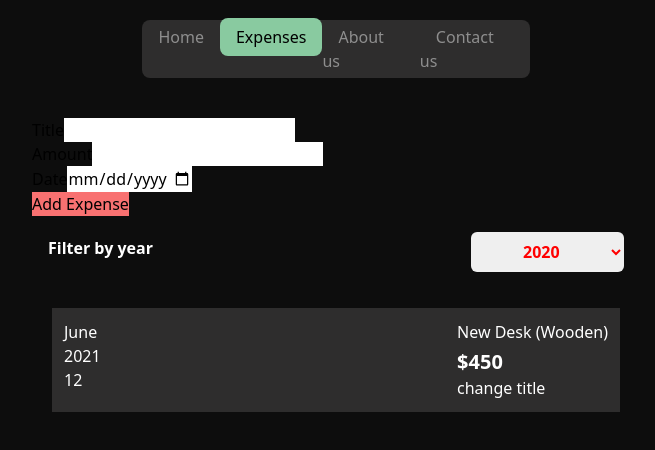
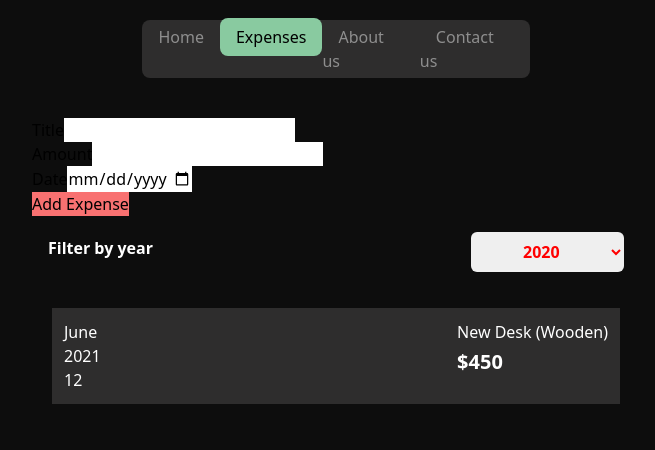
Before and after one commit to barakadanny/Expense-Tracker, a React (Create React App) app: page /expenses in a window 1280 px wide. Shown: the top 450 px of the page, without its empty margins (304-959 px from the left). Built offline with nearby package versions, Linux system fonts and the light colour scheme.

Commit message:
update expenseItem js

```diff
--- a/src/components/Expenses/ExpenseItem.js
+++ b/src/components/Expenses/ExpenseItem.js
@@ -8,13 +8,12 @@ function ExpenseItem(props) {
     // console.log("Clicked");
   };
   return (
-    <div className="bg-[#2e2d2d] text-white cursor-pointer p-3 ">
+    <div className="bg-[#2e2d2d] text-white cursor-pointer p-3 mb-4 ">
       <div className="flex justify-between">
         <ExpenseDate date={props.date} />
         <div>
-          <h2>{title}</h2>
+          <h2>{props.title}</h2>
           <div className="text-xl font-semibold mt-1">${props.amount}</div>
-          <button onClick={clickHandler}>change title</button>
         </div>
       </div>
     </div>
```
